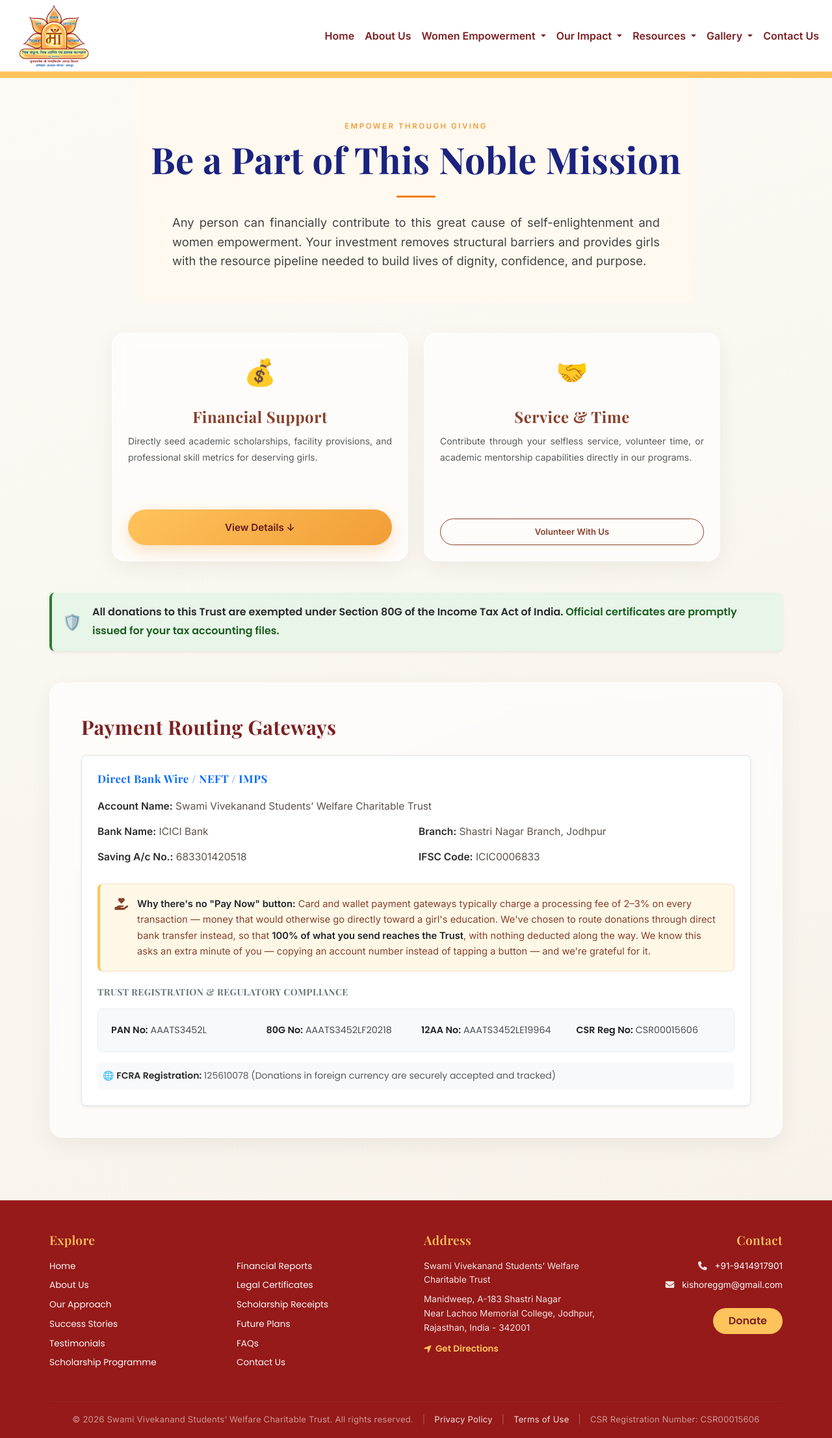
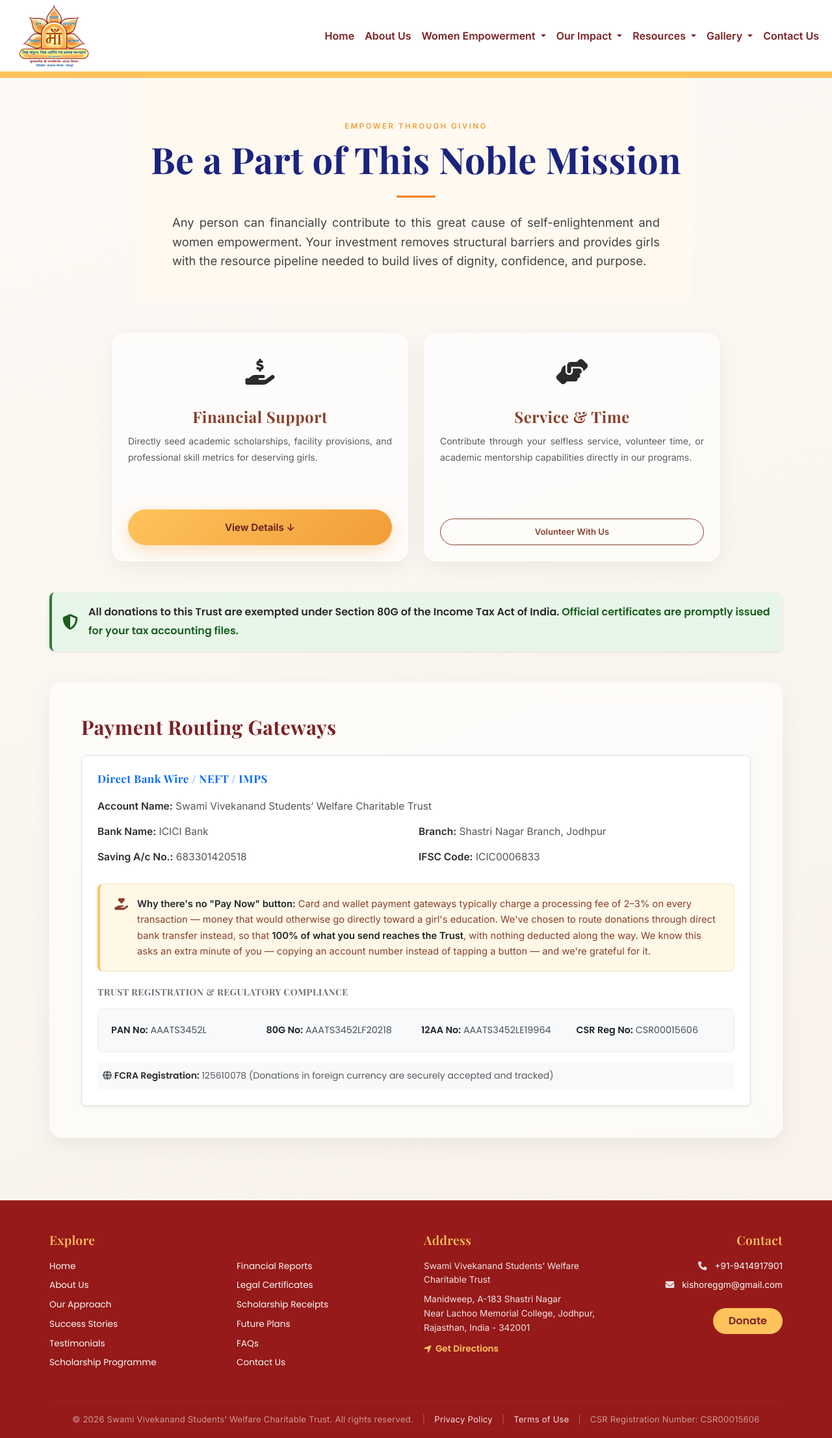
Before and after one commit to Rishabh0709/vivekanand-charitable-trust, a Jekyll site: the page built from donate.html, in a window 1280 px wide. Shown: the whole page at 65% size. Built offline with Jekyll 4.4.1, drawn with Linux system fonts in a browser that asks for light colours.

Commit message:
UI/UX fixes from mobile-first review
- Back-to-top button was overlapping the last line of footer text on
  mobile once scrolled to the bottom; add bottom padding to the footer
  on mobile so the button has clear space below the content.
- Replace four literal emoji (money bag, handshake, shield, globe) on
  donate.html with matching Font Awesome icons, consistent with every
  other icon on the site.
- Justified body text (`text-align: justify`) reads badly on narrow
  phone columns, creating uneven word-spacing "rivers" — switch to
  left-aligned below 600/780px in style.css and torch-bearers.css.
- Rename the homepage's `.link-primary` class to
  `.founder-readmore-link`: it collided with Bootstrap 5.3's own
  built-in `.link-primary` utility class, which forces its own blue
  link color via !important — that's why the founders' "Read Full
  Story" links rendered blue instead of the site's brown link color,
  inconsistent with the "Read Story" links used elsewhere.

Co-Authored-By: Claude Sonnet 5 <noreply@anthropic.com>

```diff
--- a/assets/css/footer.css
+++ b/assets/css/footer.css
@@ -247,6 +247,10 @@
 
   .footer-section {
     text-align: center;
+    /* Keeps the last line of footer text clear of the fixed
+       back-to-top button, which otherwise overlaps it once the
+       page is scrolled all the way down. */
+    padding-bottom: 64px;
   }
 
   .footer-section .col-lg-3,
--- a/assets/css/homepage.css
+++ b/assets/css/homepage.css
@@ -686,7 +686,7 @@
   color: var(--color-brown); font-weight: 600; cursor: pointer; padding: 0;
 }
 
-.link-primary { display: inline-block; margin-top: 14px; color: var(--color-brown); font-weight: 600; text-decoration: none; }
+.founder-readmore-link { display: inline-block; margin-top: 14px; color: var(--color-brown); font-weight: 600; text-decoration: none; }
 
 /* Scroll animation */
 .fade-in { opacity: 0; transform: translateY(40px); transition: 0.7s ease; }
--- a/assets/css/style.css
+++ b/assets/css/style.css
@@ -139,6 +139,15 @@ p {
   margin-bottom: 16px;
   text-align: justify;
   text-justify: inter-word;
+}
+
+/* Justify only reads well once lines are long enough to keep word-gaps
+   even; on narrow phone columns it creates uneven "rivers" of
+   whitespace, so fall back to left-aligned below the tablet breakpoint. */
+@media (max-width: 600px) {
+  p {
+    text-align: left;
+  }
 }
 
 .lead {
--- a/assets/css/torch-bearers.css
+++ b/assets/css/torch-bearers.css
@@ -77,6 +77,12 @@
       .section:nth-child(even) {
         flex-direction: column !important;
       }
+      /* Justify creates uneven word-gaps once the column narrows to
+         phone width — left-align reads better there. */
+      .text,
+      .p {
+        text-align: left;
+      }
     }
 
 	.image-group {
--- a/donate.html
+++ b/donate.html
@@ -119,7 +119,7 @@
       <div class="col-md-5">
         <div class="glass-panel h-100 p-4 text-center d-flex flex-column justify-content-between">
           <div>
-            <div class="mb-3 fs-1">💰</div>
+            <div class="mb-3 fs-1"><i class="fas fa-hand-holding-dollar" aria-hidden="true"></i></div>
             <h4 class="fw-bold mb-2">Financial Support</h4>
             <p class="text-muted small">Directly seed academic scholarships, facility provisions, and professional skill metrics for deserving girls.</p>
           </div>
@@ -130,7 +130,7 @@
       <div class="col-md-5">
         <div class="glass-panel h-100 p-4 text-center d-flex flex-column justify-content-between">
           <div>
-            <div class="mb-3 fs-1">🤝</div>
+            <div class="mb-3 fs-1"><i class="fas fa-handshake-angle" aria-hidden="true"></i></div>
             <h4 class="fw-bold mb-2">Service & Time</h4>
             <p class="text-muted small">Contribute through your selfless service, volunteer time, or academic mentorship capabilities directly in our programs.</p>
           </div>
@@ -141,7 +141,7 @@
 
     <!-- STATUTORY TAX BANNER -->
     <div class="tax-badge-banner p-3 rounded-3 mb-5 shadow-sm d-flex align-items-center">
-      <span class="fs-4 me-3">🛡️</span>
+      <span class="fs-4 me-3"><i class="fas fa-shield-halved" aria-hidden="true"></i></span>
       <div>
         <strong>All donations to this Trust are exempted under Section 80G of the Income Tax Act of India.</strong>
         Official certificates are promptly issued for your tax accounting files.
@@ -189,7 +189,7 @@
             </div>
 
             <div class="mt-3 p-2 bg-light rounded text-muted small">
-              🌐 <strong>FCRA Registration:</strong> 125610078 (Donations in foreign currency are securely accepted and tracked)
+              <i class="fas fa-globe" aria-hidden="true"></i> <strong>FCRA Registration:</strong> 125610078 (Donations in foreign currency are securely accepted and tracked)
             </div>
           </div>
         </div>
--- a/index.html
+++ b/index.html
@@ -482,7 +482,7 @@
         A profound spiritual seeker and visionary who, through selfless devotion and disciplined practice,
         founded the Trust in 1996 to give underprivileged girls in western Rajasthan both education and values.
       </p>
-      <a href="/torch_bearers/nandkishore-sharda/" class="link-primary">Read His Full Story →</a>
+      <a href="/torch_bearers/nandkishore-sharda/" class="founder-readmore-link">Read His Full Story →</a>
     </div>
   </div>
 
@@ -499,7 +499,7 @@
         Chose the spiritual path in 1964 under Bhaiyaji's guidance, and after 2003 carried his mission
         forward — sowing education, values, and spirituality in thousands of students' lives.
       </p>
-      <a href="/torch_bearers/basanti-manihar/" class="link-primary">Read Her Full Story →</a>
+      <a href="/torch_bearers/basanti-manihar/" class="founder-readmore-link">Read Her Full Story →</a>
     </div>
   </div>
 
@@ -516,7 +516,7 @@
         On the spiritual path since 1970, she has led the Trust since 2021 — overseeing education, Sanskar
         classes, and community service with steady, selfless dedication.
       </p>
-      <a href="/torch_bearers/madhu-advani/" class="link-primary">Read Her Full Story →</a>
+      <a href="/torch_bearers/madhu-advani/" class="founder-readmore-link">Read Her Full Story →</a>
     </div>
   </div>
 
```
